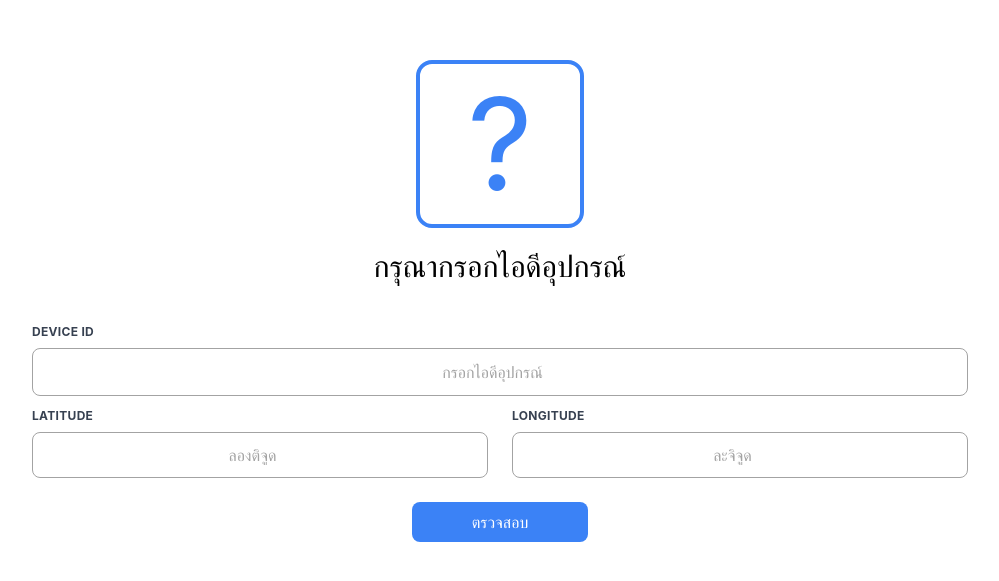
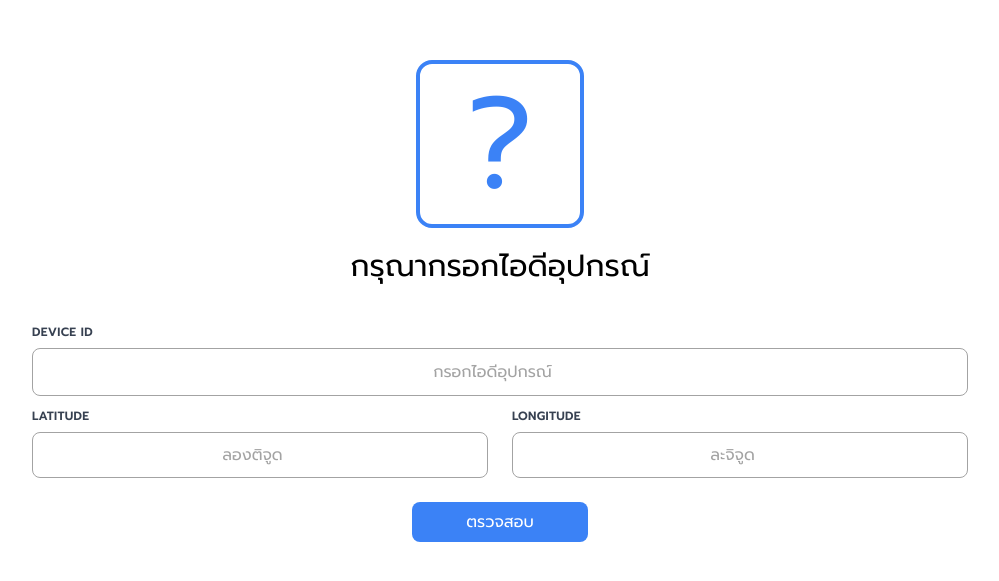
Before and after one commit to cilabcmu/fire-elephant-install-app, a React (Vite) app: page / in a window 1280 px wide. Shown: the part 119-700 px from the top of the page, without its empty margins (140-1139 px from the left). Built offline with nearby package versions, Linux system fonts and the light colour scheme.

Commit message:
finish font

```diff
--- a/src/App.tsx
+++ b/src/App.tsx
@@ -6,7 +6,7 @@ import Status from "./components/status";
 
 function App() {
   return (
-    <div className="flex flex-col justify-center items-center w-full h-screen ">
+    <div className="font-prompt flex flex-col justify-center items-center w-full h-screen ">
       <Menu/>
       <Status />
       <Form />
--- a/src/components/form.tsx
+++ b/src/components/form.tsx
@@ -41,7 +41,7 @@ const Form = () => {
         </div>
       </form>
 
-      <button className={`font-prompt bg-blue-500 hover:bg-blue-700 w-44 text-white py-2 px-4 rounded-lg`} type="button">
+      <button className={`bg-blue-500 hover:bg-blue-700 w-44 text-white py-2 px-4 rounded-lg`} type="button">
         ตรวจสอบ
       </button>
     </div>
--- a/src/index.css
+++ b/src/index.css
@@ -4,11 +4,6 @@
 @tailwind components;
 @tailwind utilities;
 
-@layer base{
-  html{
-    @apply font-prompt;
-  }
-}
 body {
   margin: 0;
   font-family: -apple-system, BlinkMacSystemFont, 'Segoe UI', 'Roboto', 'Oxygen',
--- a/tailwind.config.js
+++ b/tailwind.config.js
@@ -1,10 +1,10 @@
 module.exports = {
-  mode: "jit",
+  // mode: "jit",
   content: ["./src/**/*.{js,jsx,ts,tsx}"],
   theme: {
     extend: {
       fontFamily: {
-        prompt: ["Prompt', sans-serif"],
+        prompt: ["Prompt", "sans-serif"],
       },
     },
   },
```
